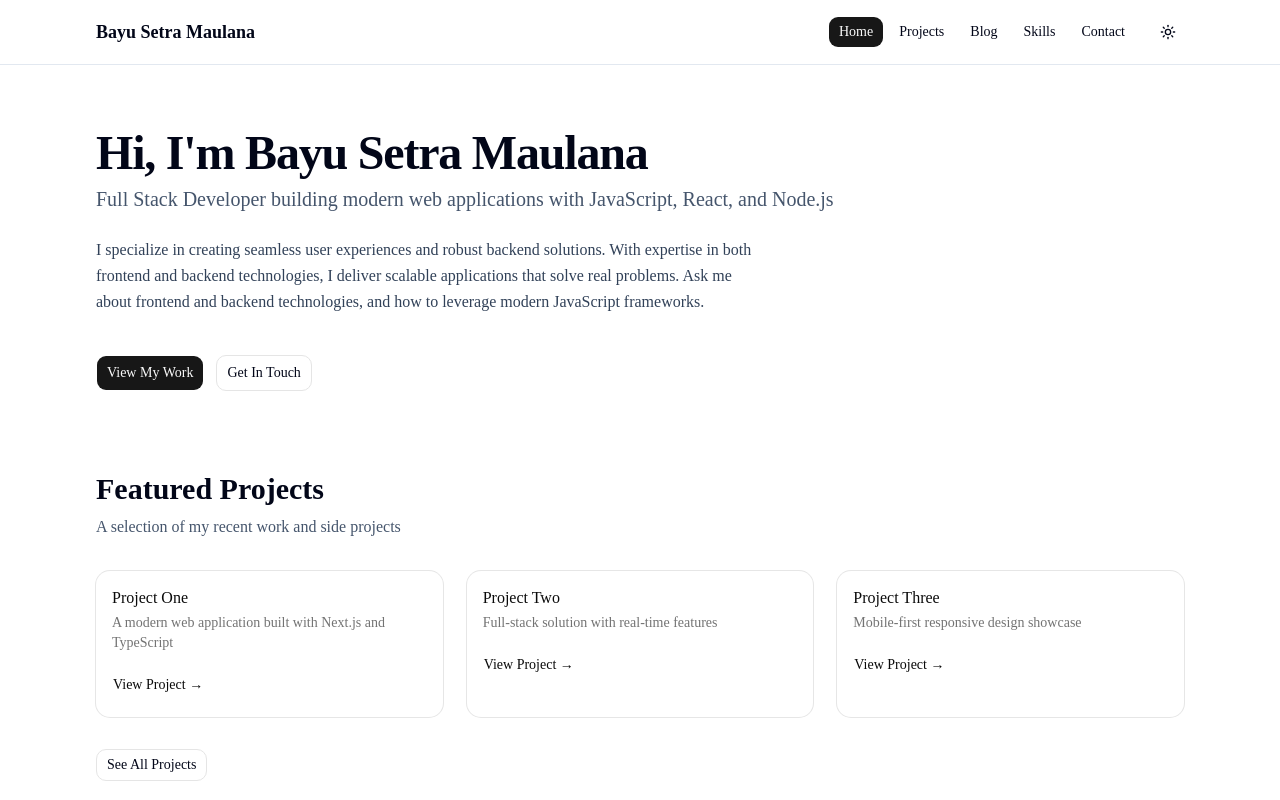
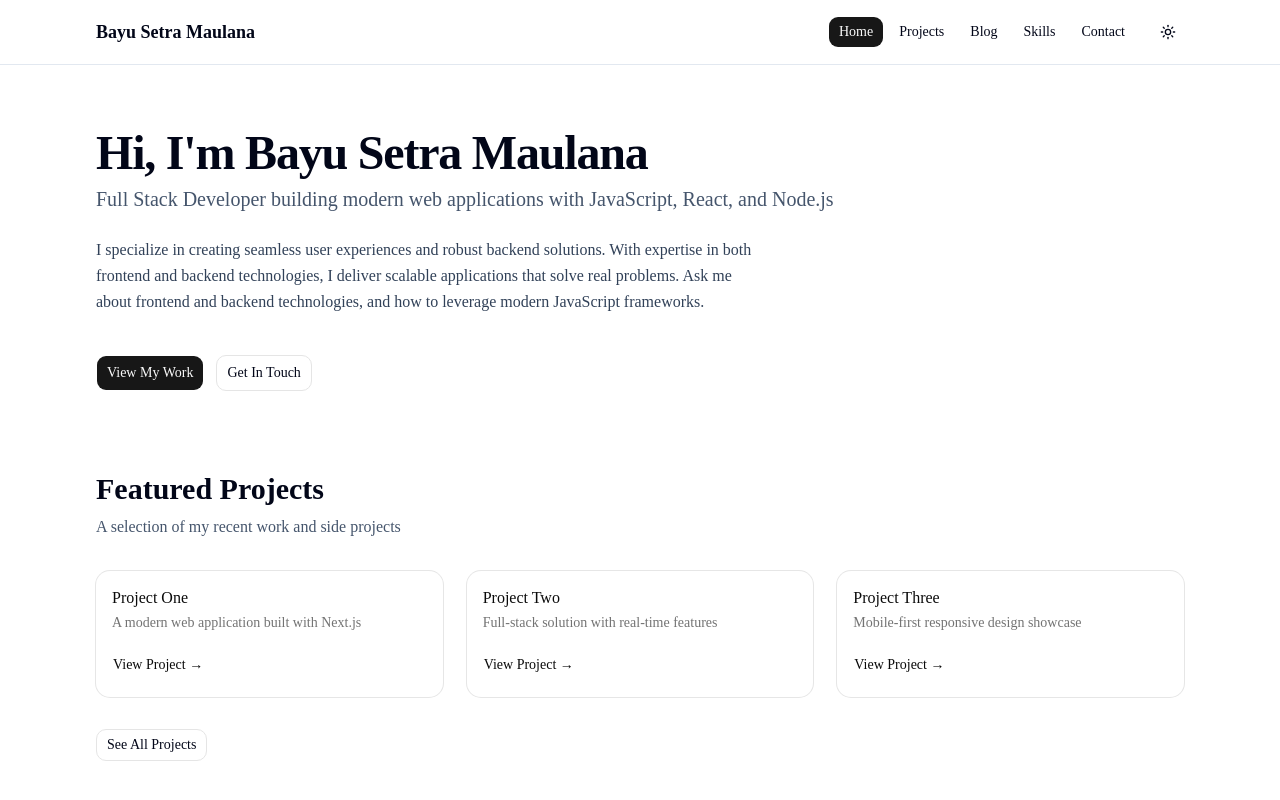
Before and after one commit to bayusm0506/my-portofolio, a Next.js app: page / in a window 1280 px wide. Shown: the top 800 px of the page. Built offline with nearby package versions, Linux system fonts and the light colour scheme.

Commit message:
feat: add skeleton in section feature projects page

```diff
--- a/app/page.tsx
+++ b/app/page.tsx
@@ -4,28 +4,30 @@ import Link from 'next/link';
 
 import { Container } from '@/components/common/Container';
 import { MotionContainer } from '@/components/common/MotionContainer';
+import { FeaturedProjectSkeleton } from '@/components/common/ProjectSkeleton';
 import { Button } from '@/components/ui/button';
 import { Card, CardContent, CardDescription, CardHeader, CardTitle } from '@/components/ui/card';
 import { motion } from 'motion/react';
+import { useEffect, useState } from 'react';
+import { ProjectsData } from './projects/page';
 
 export default function Home() {
-  const featuredProjects = [
-    {
-      description: 'A modern web application built with Next.js and TypeScript',
-      href: '#',
-      title: 'Project One',
-    },
-    {
-      description: 'Full-stack solution with real-time features',
-      href: '#',
-      title: 'Project Two',
-    },
-    {
-      description: 'Mobile-first responsive design showcase',
-      href: '#',
-      title: 'Project Three',
-    },
-  ];
+  const [featuredProjects, setFeaturedProjects] = useState<ProjectsData[]>([]);
+  const [loadingProjects, setLoadingProjects] = useState(true);
+
+  // Fetch featured projects from API
+  useEffect(() => {
+    fetch('/api/projects')
+      .then((res) => res.json())
+      .then((response) => {
+        if (response.success) {
+          // Get only the first 3 projects as featured
+          setFeaturedProjects(response.data.slice(0, 3));
+        }
+      })
+      .catch((err) => console.error('Fetch failed:', err))
+      .finally(() => setLoadingProjects(false));
+  }, []);
 
   const skills = [
     'React',
@@ -120,7 +122,9 @@ export default function Home() {
             animate={{ opacity: 1, y: 0 }}
             transition={{ duration: 0.6, delay: 0.4 }}
           >
-            {featuredProjects.map((project) => (
+            {loadingProjects
+              ? Array.from({ length: 3 }).map((_, index) => <FeaturedProjectSkeleton key={index} />)
+              : featuredProjects.map((project) => (
                   <Card key={project.title} className="group hover:shadow-lg transition-shadow">
                     <CardHeader>
                       <CardTitle>{project.title}</CardTitle>
@@ -128,7 +132,7 @@ export default function Home() {
                     </CardHeader>
                     <CardContent>
                       <Button variant="ghost" className="w-full justify-start pl-0">
-                    <Link href={project.href}>View Project →</Link>
+                        <Link href={project.link}>View Project →</Link>
                       </Button>
                     </CardContent>
                   </Card>
--- a/app/projects/page.tsx
+++ b/app/projects/page.tsx
@@ -10,7 +10,7 @@ import { Card, CardContent, CardDescription, CardHeader, CardTitle } from '@/com
 import Link from 'next/link';
 import { useEffect, useState } from 'react';
 
-interface ProjectsData {
+export interface ProjectsData {
   id: number;
   slug: string;
   title: string;
--- a/components/common/ProjectSkeleton.tsx
+++ b/components/common/ProjectSkeleton.tsx
@@ -18,3 +18,17 @@ export function ProjectSkeleton() {
     </Card>
   );
 }
+
+export function FeaturedProjectSkeleton() {
+  return (
+    <Card className="group hover:shadow-lg transition-shadow">
+      <CardHeader>
+        <Skeleton className="h-6 w-3/4 mb-2" />
+        <Skeleton className="h-4 w-full" />
+      </CardHeader>
+      <CardContent>
+        <Skeleton className="h-10 w-24" />
+      </CardContent>
+    </Card>
+  );
+}
```
Lines whose indentation alone changed are shown as unchanged.
